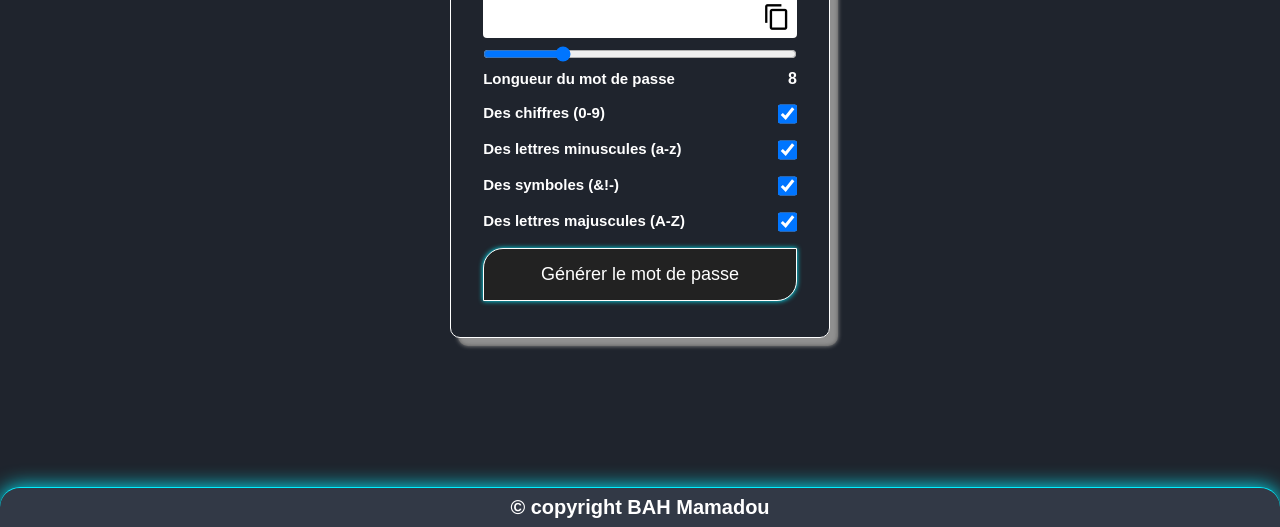
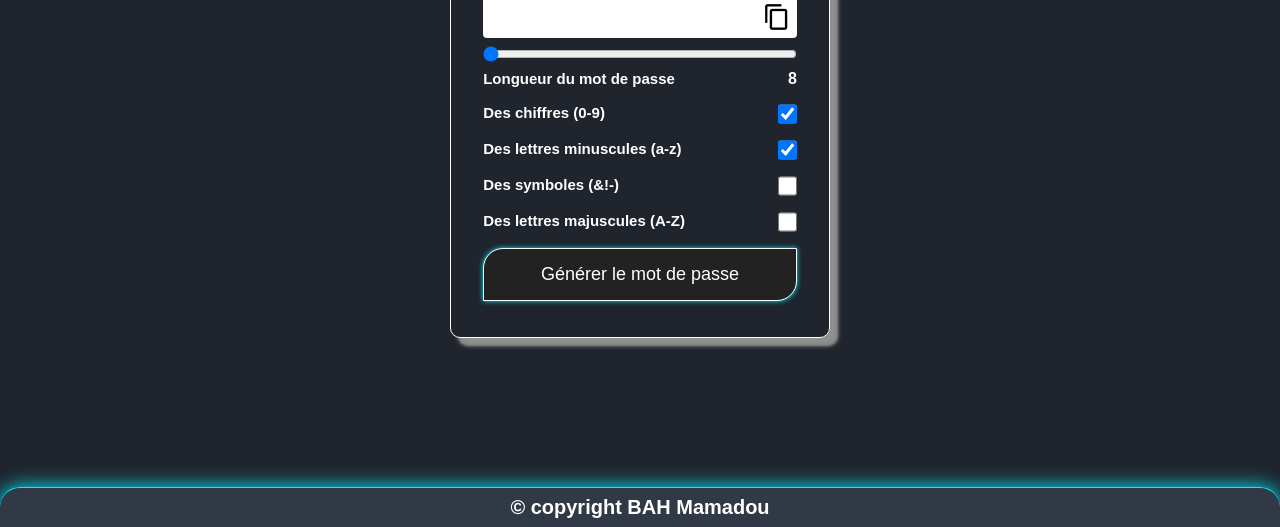
Before and after one commit to bahAli21/Password-Generator, a plain HTML site: page index.html in a window 1280 px wide. Shown: the part 273-800 px from the top of the page. Drawn offline with Linux system fonts and the light colour scheme.

Commit message:
Update index.html

```diff
--- a/index.html
+++ b/index.html
@@ -21,7 +21,7 @@
     <span class="material-icons" id="copyIcon">content_copy</span>
   </div>
 
-  <input type="range" min="1" max="30" value="8" id="inputSlider" />
+  <input type="range" min="8" max="30" value="8" id="inputSlider" />
 
   <div class="row">
     <p>Longueur du mot de passe</p>
@@ -40,12 +40,12 @@
 
   <div class="row">
     <label for="symbols">Des symboles (&!-)</label>
-    <input type="checkbox" name="symbols" id="symbols" checked/>
+    <input type="checkbox" name="symbols" id="symbols" />
   </div>
 
   <div class="row">
     <label for="uppercase">Des lettres majuscules (A-Z)</label>
-    <input type="checkbox" name="uppercase" id="uppercase" checked/>
+    <input type="checkbox" name="uppercase" id="uppercase" />
   </div>
 
   <button type="button" class="genBtn" id="genBtn">
```
